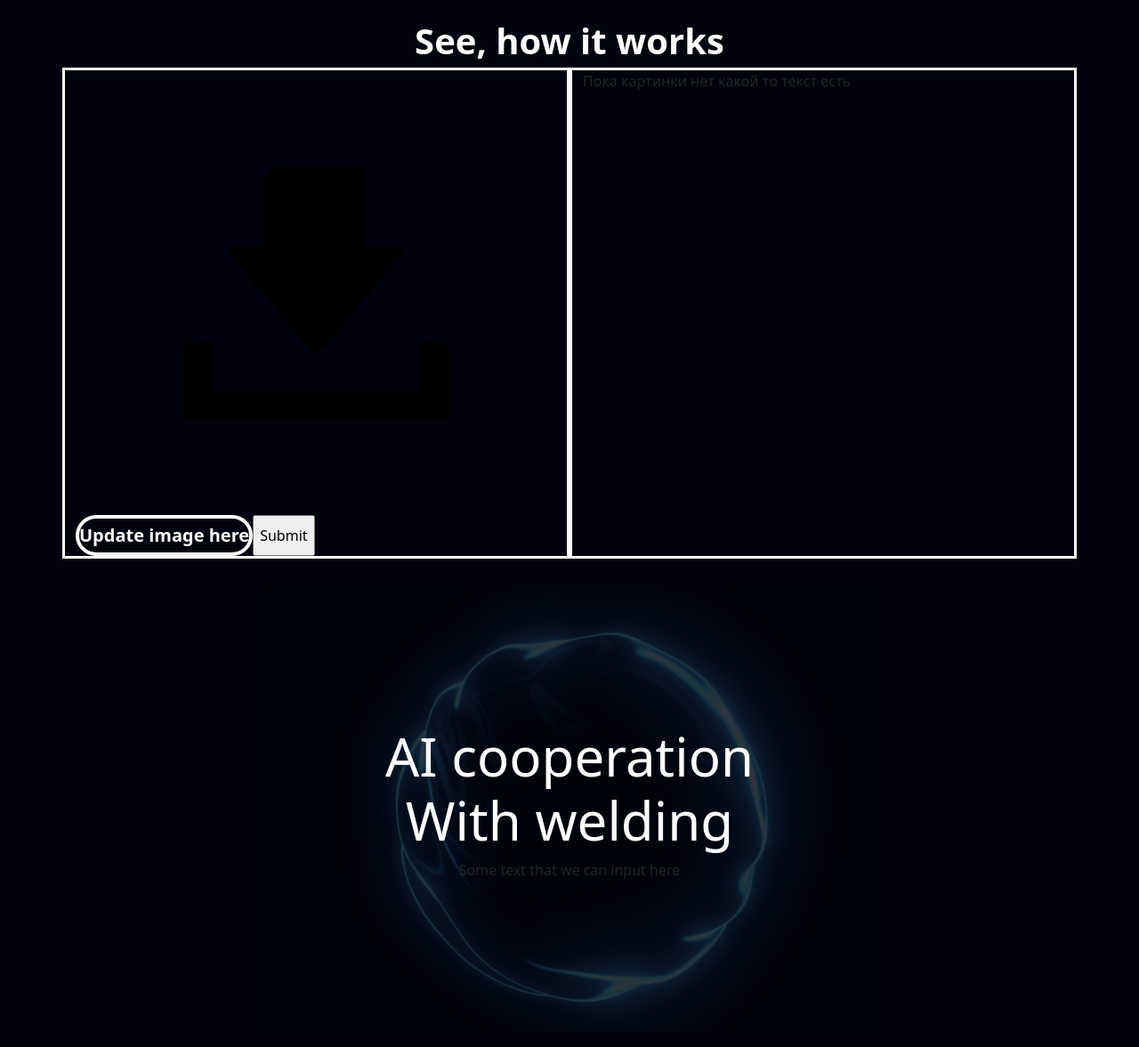
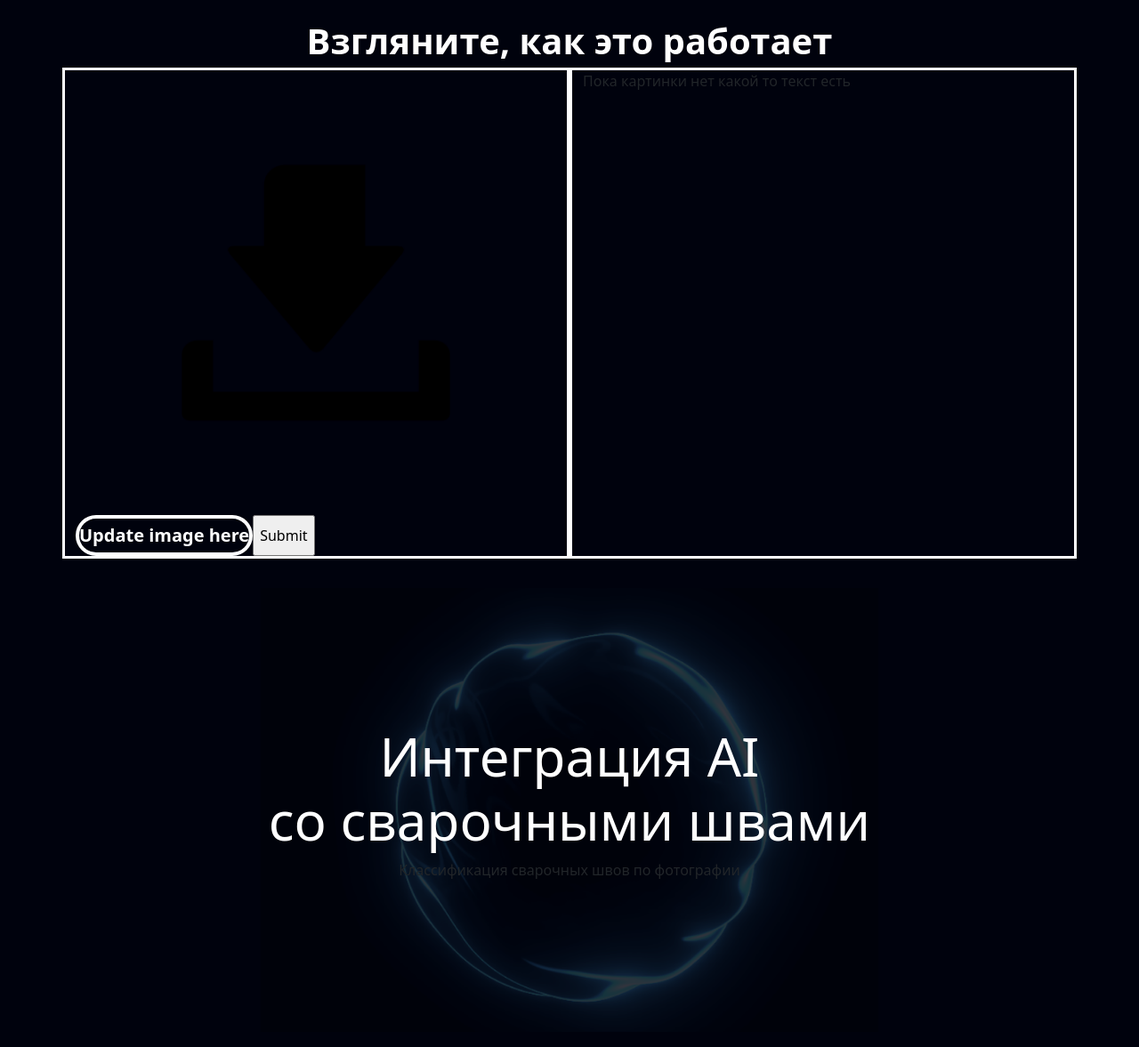
Before and after one commit to allesid/AtomicHack2.0, a Flask app: page / in a window 1280 px wide. Shown: the part 144-1321 px from the top of the page at 89% size. Run offline with Flask 3, Linux system fonts and the light colour scheme; some libraries are stand-ins or nearby versions; some web fonts are replaced.

Commit message:
Update index.html

```diff
--- a/templates/index.html
+++ b/templates/index.html
@@ -32,7 +32,7 @@
             <div class="container">
                 <div class="row">
                     <b class="input-form-b">
-                        See, how it works
+                        Взгляните, как это работает
                     </b>
                     <div class="input-form__wrapper">
                         {% if annotated_img_json %}
@@ -69,11 +69,11 @@
                 <div class="row">
             <div class="preview__section-wrapper">
                     <h1 class="preview__section-h1">
-                        AI cooperation<br>
-                        With welding
+                        Интеграция AI<br>
+                        со сварочными швами
                     </h1>
                 <p class="preview__section-p">
-                    Some text that we can input here
+                    Классификация сварочных швов по фотографии
                 </p>
             </div>
                 </div>
```
